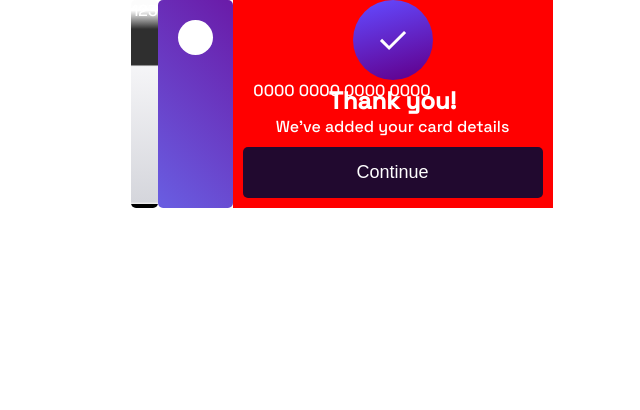
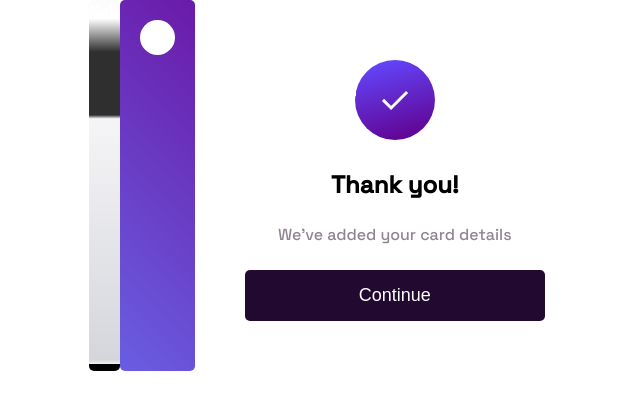
Before and after one commit to angelo5003/interactive-card, a React (Create React App) app: page / in a window 1280 px wide. Both pictures are taken after typing "Sample", "Sample", "Sample", "Sample", "Sample" into the empty fields and a click on the button "Confirm". Shown: the top 410 px of the page, without its empty margins (298-938 px from the left). Built offline with nearby package versions, Linux system fonts and the light colour scheme.

Commit message:
feat: finished the styling of the success message component. Inputs will not be cleared when you click on confirm, but in the success screen when you click on continue the input fields will be cleared.

```diff
--- a/src/components/Form/Form.jsx
+++ b/src/components/Form/Form.jsx
@@ -33,12 +33,12 @@ const Form = () => {
     setUser({
       username: "Jane Appleseed",
     });
-    setForm({
-      cardnumber: "0000 0000 0000 0000",
-      expdate: "",
-      cardyear: "00/00",
-      cvc: "123",
-    });
+    // setForm({
+    //   cardnumber: "0000 0000 0000 0000",
+    //   expdate: "",
+    //   cardyear: "00/00",
+    //   cvc: "123",
+    // });
     showSuccesMessage();
     console.log(`your form has been submitted`);
   };
@@ -63,7 +63,7 @@ const Form = () => {
       </div>
       <form className="form" onSubmit={handleSubmit}>
         {successMessage ? (
-          <SuccessMessage />
+          <SuccessMessage setForm={setForm} />
         ) : (
           <>
             <label className="title">CARDHOLDER NAME</label>
--- a/src/components/SuccesMessage/SuccessMessage.jsx
+++ b/src/components/SuccesMessage/SuccessMessage.jsx
@@ -2,14 +2,24 @@ import React from "react";
 import "./SuccessStyles.css";
 import succesLogo from "../assets/images/icon-complete.svg";
 
-const SuccessMessage = () => {
+const SuccessMessage = ({ setForm }) => {
+  const handleClearInput = () => {
+    setForm({
+      cardnumber: "0000 0000 0000 0000",
+      expdate: "",
+      cardyear: "00/00",
+      cvc: "123",
+    });
+  };
   return (
     <section className="succes_container">
       <div className="succes_info_container">
         <img src={succesLogo} alt="succes_logo" className="icon_complete" />
         <h2 className="succes_title">Thank you!</h2>
         <p className="succes_message">We've added your card details</p>
-        <button className="submit_btn">Continue</button>
+        <button className="submit_btn" onClick={handleClearInput}>
+          Continue
+        </button>
       </div>
     </section>
   );
--- a/src/components/SuccesMessage/SuccessStyles.css
+++ b/src/components/SuccesMessage/SuccessStyles.css
@@ -1,3 +1,24 @@
 .succes_container {
-  background-color: red;
+  margin: 40px;
 }
+
+.icon_complete {
+  margin: 20px;
+}
+
+.succes_info_container {
+  display: flex;
+  justify-content: center;
+  align-items: center;
+  flex-direction: column;
+  color: #000;
+}
+
+.succes_title {
+  line-height: 50px;
+}
+
+.succes_message {
+  color: hsl(279, 6%, 55%);
+  line-height: 50px;
+}
```
